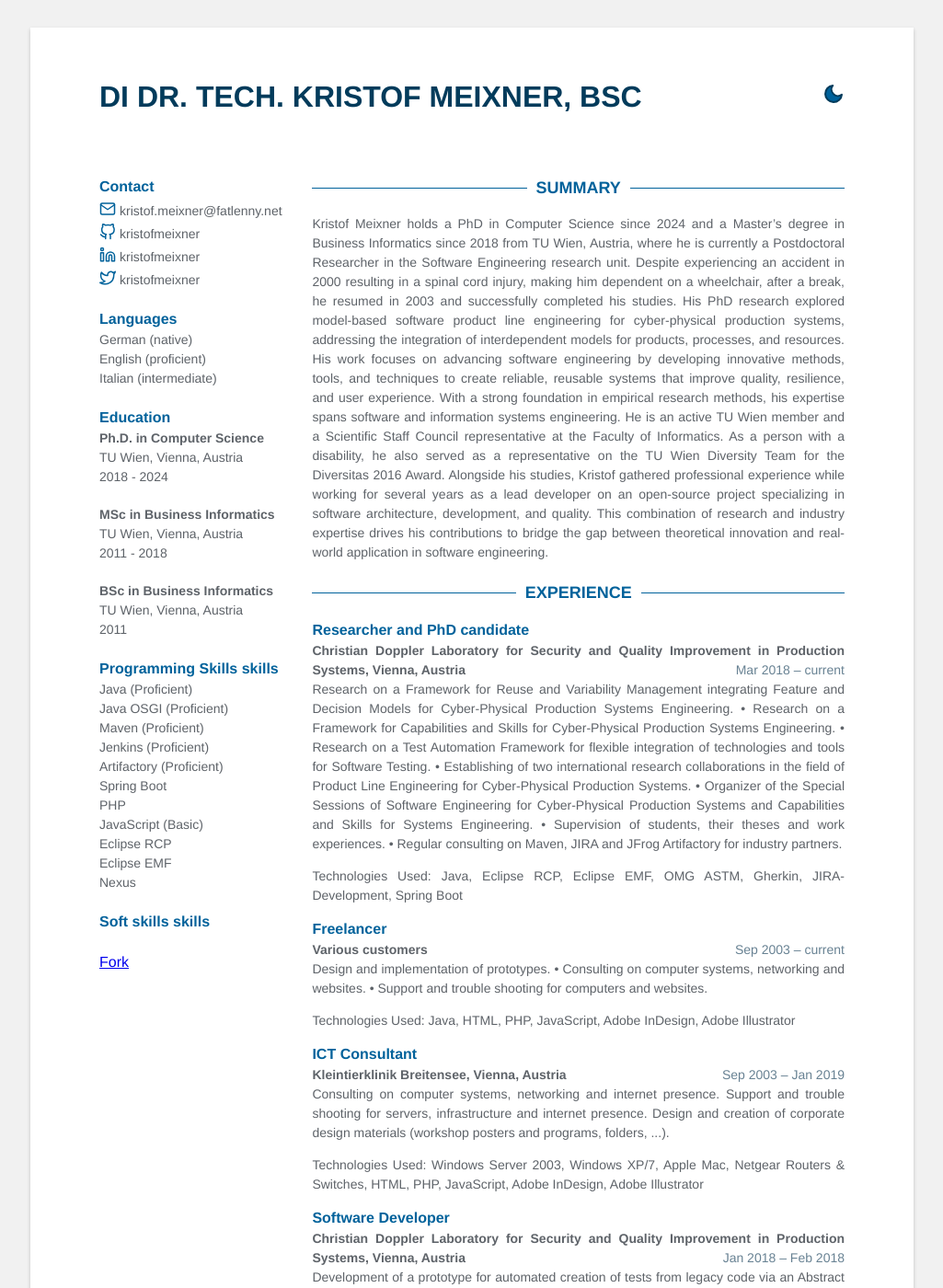
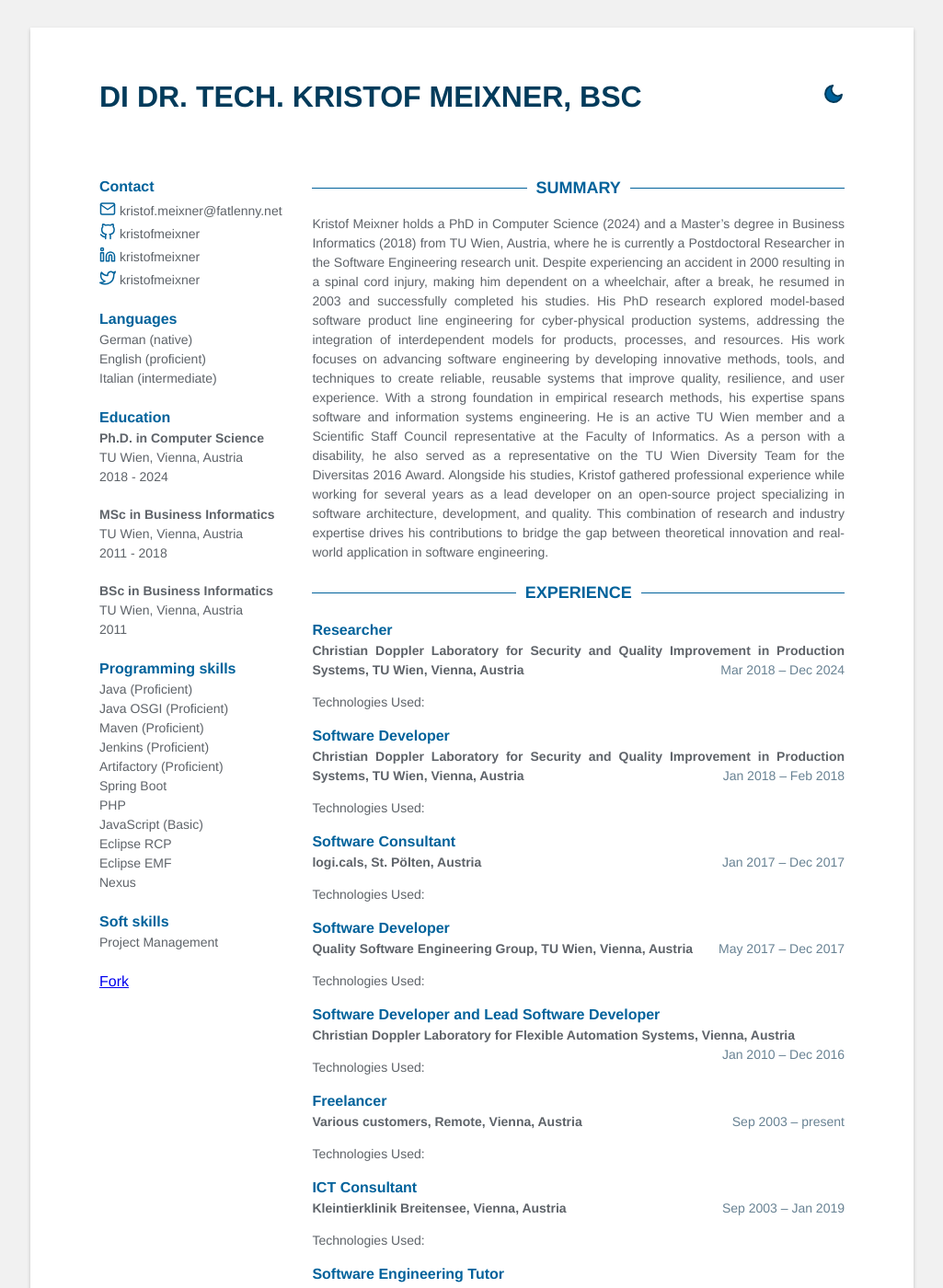
Before and after one commit to kristofmeixner/kristofmeixner.github.io, a Jekyll site: the page built from index.html, in a window 1280 px wide and 1400 px high. Shown: the whole window at 92% size, without its empty margins (127-1152 px from the left). Built offline with Jekyll 4.4.1, drawn with Linux system fonts in a browser that asks for light colours; some of the changed text lies outside the part shown.

Commit message:
Changed experience

```diff
--- a/_data/data.yml
+++ b/_data/data.yml
@@ -30,7 +30,7 @@ education:
     university: TU Wien, Vienna, Austria
 
 skills:
-  - category: Programming Skills
+  - category: Programming
     skill:
       - Java (Proficient)
       - Java OSGI (Proficient)
@@ -43,13 +43,13 @@ skills:
       - Eclipse RCP
       - Eclipse EMF
       - Nexus
-  - category: Soft skills
+  - category: Soft
     skill:
-      -
+      - Project Management
 
 # Profile
 profile: |
-  Kristof Meixner holds a PhD in Computer Science since 2024 and a Master’s degree in Business Informatics since 2018 from TU Wien, Austria, where he is currently a Postdoctoral Researcher in the Software Engineering research unit.
+  Kristof Meixner holds a PhD in Computer Science (2024) and a Master’s degree in Business Informatics (2018) from TU Wien, Austria, where he is currently a Postdoctoral Researcher in the Software Engineering research unit.
   Despite experiencing an accident in 2000 resulting in a spinal cord injury, making him dependent on a wheelchair, after a break, he resumed in 2003 and successfully completed his studies.
   His PhD research explored model-based software product line engineering for cyber-physical production systems, addressing the integration of interdependent models for products, processes, and resources.
   His work focuses on advancing software engineering by developing innovative methods, tools, and techniques to create reliable, reusable systems that improve quality, resilience, and user experience.
@@ -60,115 +60,121 @@ profile: |
   This combination of research and industry expertise drives his contributions to bridge the gap between theoretical innovation and real-world application in software engineering.
 
 # Experience
+
 experience:
-  - role: Researcher and PhD candidate
-    time: Mar 2018 – current
-    company: Christian Doppler Laboratory for Security and Quality Improvement in Production Systems, Vienna, Austria
-    details: |
-      Research on a Framework for Reuse and Variability Management integrating Feature and Decision Models for Cyber-Physical Production Systems Engineering.
-      • Research on a Framework for Capabilities and Skills for Cyber-Physical Production Systems Engineering.
-      • Research on a Test Automation Framework for flexible integration of technologies and tools for Software Testing.
-      • Establishing of two international research collaborations in the field of Product Line Engineering for Cyber-Physical Production Systems.
-      • Organizer of the Special Sessions of Software Engineering for Cyber-Physical Production Systems and Capabilities and Skills for Systems Engineering.
-      • Supervision of students, their theses and work experiences.
-      • Regular consulting on Maven, JIRA and JFrog Artifactory for industry partners.
-    technologies_used: |
-      Java, Eclipse RCP, Eclipse EMF, OMG ASTM, Gherkin, JIRA-Development, Spring Boot
+   - role: Postdoctoral Researcher
+     time: Dec 2024 - present
+     company: Institute of Information Systems Engineering, TU Wien, Vienna, Austria
 
-  - role: Freelancer
-    time: Sep 2003 – current
-    company: Various customers
-    details: |
-      Design and implementation of prototypes.
-      • Consulting on computer systems, networking and websites.
-      • Support and trouble shooting for computers and websites.
-    technologies_used: |
-      Java, HTML, PHP, JavaScript, Adobe InDesign, Adobe Illustrator
-
-  - role: ICT Consultant
-    time: Sep 2003 – Jan 2019
-    company: Kleintierklinik Breitensee, Vienna, Austria
-    details: |
-      Consulting on computer systems, networking and internet presence.
-      Support and trouble shooting for servers, infrastructure and internet presence.
-      Design and creation of corporate design materials (workshop posters and programs, folders, ...).
-    technologies_used: |
-      Windows Server 2003, Windows XP/7, Apple Mac, Netgear Routers & Switches, HTML, PHP, JavaScript, Adobe InDesign, Adobe Illustrator
+experience:
+  - role: Researcher
+    time: Mar 2018 – Dec 2024
+    company: Christian Doppler Laboratory for Security and Quality Improvement in Production Systems, TU Wien, Vienna, Austria
+    # details: |
+    #   Research on a Framework for Reuse and Variability Management integrating Feature and Decision Models for Cyber-Physical Production Systems Engineering.
+    #   • Research on a Framework for Capabilities and Skills for Cyber-Physical Production Systems Engineering.
+    #   • Research on a Test Automation Framework for flexible integration of technologies and tools for Software Testing.
+    #   • Establishing of two international research collaborations in the field of Product Line Engineering for Cyber-Physical Production Systems.
+    #   • Organizer of the Special Sessions of Software Engineering for Cyber-Physical Production Systems and Capabilities and Skills for Systems Engineering.
+    #   • Supervision of students, their theses and work experiences.
+    #   • Regular consulting on Maven, JIRA and JFrog Artifactory for industry partners.
+    # technologies_used: |
+    #   Java, Eclipse RCP, Eclipse EMF, OMG ASTM, Gherkin, JIRA-Development, Spring Boot
 
   - role: Software Developer
     time: Jan 2018 – Feb 2018
-    company: Christian Doppler Laboratory for Security and Quality Improvement in Production Systems, Vienna, Austria
-    details: |
-      Development of a prototype for  automated creation of tests from legacy code via an Abstract Syntax Tree.
-    technologies_used: |
-      Java, Eclipse RCP, Eclipse EMF, OMG ASTM
+    company: Christian Doppler Laboratory for Security and Quality Improvement in Production Systems, TU Wien, Vienna, Austria
+    # details: |
+    #   Development of a prototype for  automated creation of tests from legacy code via an Abstract Syntax Tree.
+    # technologies_used: |
+    #   Java, Eclipse RCP, Eclipse EMF, OMG ASTM
 
   - role: Software Consultant
     time: Jan 2017 – Dec 2017
     company: logi.cals, St. Pölten, Austria
-    details: |
-      Consulting for AML.hub Development and Build Automation
-    technologies_used: |
-      Java, Jenkins
+    # details: |
+    #   Consulting for AML.hub Development and Build Automation
+    # technologies_used: |
+    #   Java, Jenkins
     # Reference: Heinrich Steininger, Cristopher Steele
 
   - role: Software Developer
     time: May 2017 – Dec 2017
-    company: Quality Software Engineering - Information and Software Engineering Group, Vienna, Austria
-    details: |
-      Development of a prototype for the creation of ‚Behaviour-Driven-Tests‘ for robot simulations in JIRA
-    technologies_used: |
-      Java, Gherkin, JIRA-Development, Spring Boot
+    company: Quality Software Engineering Group, TU Wien, Vienna, Austria
+    # details: |
+    #   Development of a prototype for the creation of ‚Behaviour-Driven-Tests‘ for robot simulations in JIRA
+    # technologies_used: |
+    #   Java, Gherkin, JIRA-Development, Spring Boot
     # Reference: Dr. Stefan Biffl
 
   - role: Software Developer and Lead Software Developer
     time: Jan 2010 – Dec 2016
     company: Christian Doppler Laboratory for Flexible Automation Systems, Vienna, Austria
-    details: |
-      Multifaceted role in project management, development, and technical leadership. Key responsibilities and contributions include:
-      • Stakeholder Engagement: Regularly attending stakeholder and partner meetings for project planning and progress reporting, ensuring effective communication and alignment.
-      • Customer-Centric Approach: Active involvement in customer meetings and support sessions enabled a deeper understanding of customer needs, facilitating tailored solutions.
-      • Project Planning and Architecture: Pivotal role in planning, architecting, and estimating efforts for features and components, ensuring structured project execution.
-      • Agile Project Management: Responsible for sprint planning, defining developer roles, and coordinating external developers, promoting Agile practices for efficient project delivery.
-      • Release Management: Release planning and version management, ensuring high-quality, timely software deliveries.
-      • Leadership and Collaboration: Leading Scrum, status, and architectural meetings with a diverse team of 5+ developers, fostering collaboration and maintaining project focus.
-      • Quality Assurance: Gatekeeper for feature and component integration, ensuring that deliverables met defined criteria before release.
-      • Documentation: Technical documentation for both developers and customers, enhancing project understanding and implementation.
-      • Infrastructure Oversight: Managing 250+ repositories with interdependencies ensured their stability and accessibility.
-      • Tool and Environment Setup: Design, implementation, and administration a comprehensive tool and development environment, optimizing team productivity.
-      • Quality Assurance and CI/CD: Implementation of a robust quality assurance and continuous integration system, integrating tools like Maven, Checkstyle, PMD, FindBugs, Selenium, and Jenkins for efficient software development.
-      • Technical Support: Regular technical support to partner companies, for Git, Maven, Jenkins, and Apache Karaf-related issues.
-      • Open Source Contribution: Valuable contributions to Open Source projects like Apache Karaf, Pax Wicket, Jenkins Plugins, and Smooks leading to authorization for releases at ops4j, OpenEngSB, and CDLFlex.
-      • These roles and responsibilities reflect my commitment to project success, technical excellence, and effective collaboration in a dynamic environment.
-    technologies_used: |
-      Java, OSGI, Apache Karaf, Blueprint, pax-exam, Apache Wicket, ActiveMQ, JGit,  Lucene, FreeMarker, Groovy, Docker, JUnit, Selenium, Jenkins, Git, Maven, Eclipse, IntelliJ, Scrum, Confluence, JIRA
+    # details: |
+    #   Multifaceted role in project management, development, and technical leadership. Key responsibilities and contributions include:
+    #   • Stakeholder Engagement: Regularly attending stakeholder and partner meetings for project planning and progress reporting, ensuring effective communication and alignment.
+    #   • Customer-Centric Approach: Active involvement in customer meetings and support sessions enabled a deeper understanding of customer needs, facilitating tailored solutions.
+    #   • Project Planning and Architecture: Pivotal role in planning, architecting, and estimating efforts for features and components, ensuring structured project execution.
+    #   • Agile Project Management: Responsible for sprint planning, defining developer roles, and coordinating external developers, promoting Agile practices for efficient project delivery.
+    #   • Release Management: Release planning and version management, ensuring high-quality, timely software deliveries.
+    #   • Leadership and Collaboration: Leading Scrum, status, and architectural meetings with a diverse team of 5+ developers, fostering collaboration and maintaining project focus.
+    #   • Quality Assurance: Gatekeeper for feature and component integration, ensuring that deliverables met defined criteria before release.
+    #   • Documentation: Technical documentation for both developers and customers, enhancing project understanding and implementation.
+    #   • Infrastructure Oversight: Managing 250+ repositories with interdependencies ensured their stability and accessibility.
+    #   • Tool and Environment Setup: Design, implementation, and administration a comprehensive tool and development environment, optimizing team productivity.
+    #   • Quality Assurance and CI/CD: Implementation of a robust quality assurance and continuous integration system, integrating tools like Maven, Checkstyle, PMD, FindBugs, Selenium, and Jenkins for efficient software development.
+    #   • Technical Support: Regular technical support to partner companies, for Git, Maven, Jenkins, and Apache Karaf-related issues.
+    #   • Open Source Contribution: Valuable contributions to Open Source projects like Apache Karaf, Pax Wicket, Jenkins Plugins, and Smooks leading to authorization for releases at ops4j, OpenEngSB, and CDLFlex.
+    #   • These roles and responsibilities reflect my commitment to project success, technical excellence, and effective collaboration in a dynamic environment.
+    # technologies_used: |
+    #   Java, OSGI, Apache Karaf, Blueprint, pax-exam, Apache Wicket, ActiveMQ, JGit,  Lucene, FreeMarker, Groovy, Docker, JUnit, Selenium, Jenkins, Git, Maven, Eclipse, IntelliJ, Scrum, Confluence, JIRA
   # Reference: Dr. Stefan Biffl, Dr. Richard Mordinyi
 
-  - role: Tutor
+  - role: Freelancer
+    time: Sep 2003 – present
+    company: Various customers, Remote, Vienna, Austria
+    # details: |
+    #   Design and implementation of prototypes.
+    #   • Consulting on computer systems, networking and websites.
+    #   • Support and trouble shooting for computers and websites.
+    # technologies_used: |
+    #   Java, HTML, PHP, JavaScript, Adobe InDesign, Adobe Illustrator
+
+  - role: ICT Consultant
+    time: Sep 2003 – Jan 2019
+    company: Kleintierklinik Breitensee, Vienna, Austria
+    # details: |
+    #   Consulting on computer systems, networking and internet presence.
+    #   Support and trouble shooting for servers, infrastructure and internet presence.
+    #   Design and creation of corporate design materials (workshop posters and programs, folders, ...).
+    # technologies_used: |
+    #   Windows Server 2003, Windows XP/7, Apple Mac, Netgear Routers & Switches, HTML, PHP, JavaScript, Adobe InDesign, Adobe Illustrator
+
+  - role: Software Engineering Tutor
     time: Oct 2007 – Mar 2011
-    company: TU Wien – QSE, Vienna, Austria
-    details: |
-      Support and mentoring of several student groups (4-10 people) in the lectures 'Software Engineering and Project Management' and 'Advanced Software Engineering'.
-      Quality assurance and approval of lecture artifacts (code, project management, documentation).
-      Tutorials on Git and Maven
-    technologies_used: |
-      Java, Swing, Spring, JBoss Seam, JUnit, Eclipse, Git, Maven, SVN, Redmine, Mantis
+    company: Quality Software Engineering Group, TU Wien, Vienna, Austria
+    # details: |
+    #   Support and mentoring of several student groups (4-10 people) in the lectures 'Software Engineering and Project Management' and 'Advanced Software Engineering'.
+    #   Quality assurance and approval of lecture artifacts (code, project management, documentation).
+    #   Tutorials on Git and Maven
+    # technologies_used: |
+    #   Java, Swing, Spring, JBoss Seam, JUnit, Eclipse, Git, Maven, SVN, Redmine, Mantis
 
   - role: Student Trainee
     time: Apr 2000 – Aug 2000
-    company: Siemens EZE – QM, Vienna, Austria
-    details: |
-      Office work and website programming/editing for EZE Quality Management staff section,  work at a conceptual design project for EZE intranet
-    technologies_used: |
-      Javascript, HTML, XML
+    company: Siemens EZE – Quality Management, Vienna, Austria
+    # details: |
+    #   Office work and website programming/editing for EZE Quality Management staff section,  work at a conceptual design project for EZE intranet
+    # technologies_used: |
+    #   Javascript, HTML, XML
 
-  - role: Seeing practice
+  - role: Internship
     time: Feb 2000
     company: Siemens TCN, Vienna, Austria
-    details: |
-      Software development
-    technologies_used: |
-      Java
+    # details: |
+    #   Software development
+    # technologies_used: |
+    #   Java
 
 publications:
   - title: Organizing reuse for production systems engineering with capabilities and skills.
```
